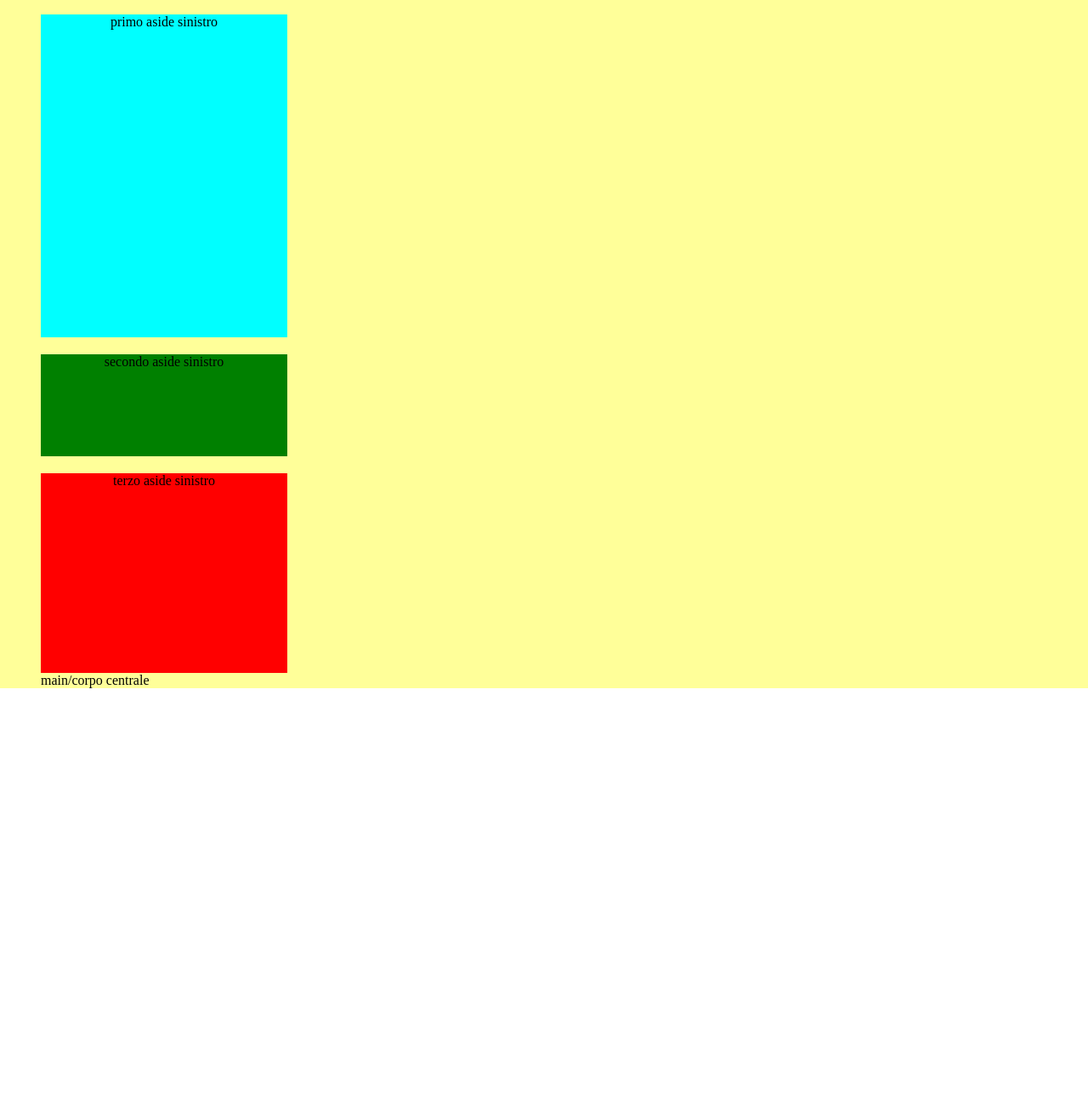
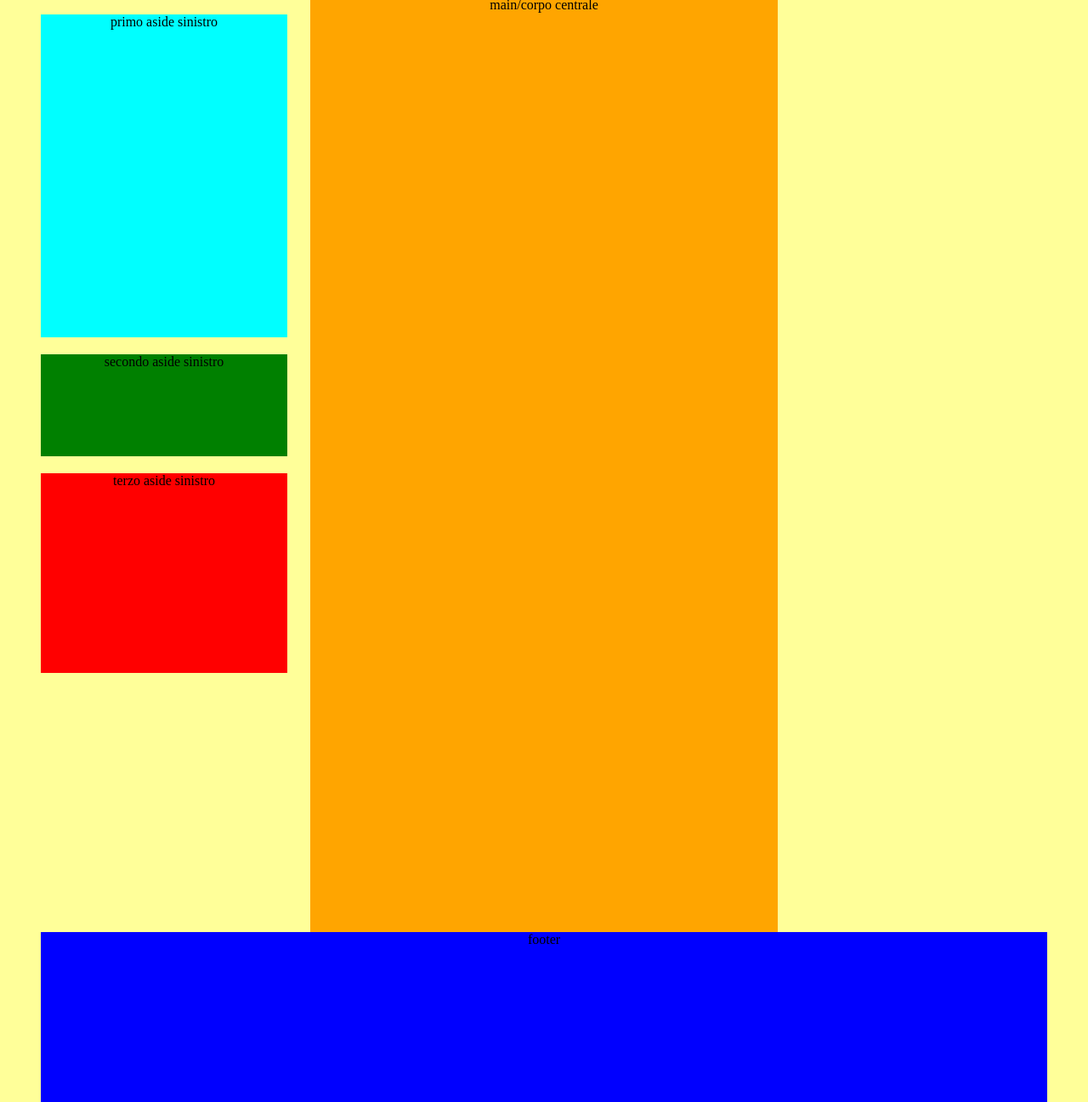
Before and after one commit to Alessandro-Fraternali/htmlcss-struttura-wp, a plain HTML site: page index.html in a window 1280 px wide. Shown: the part 298-1595 px from the top of the page at 85% size. Before the commit the page ends 1108 px from the top, so only its background shows below. Drawn offline with Linux system fonts and the light colour scheme.

Commit message:
aside sinistri riassunti in classe - main ok

```diff
--- a/css/style.css
+++ b/css/style.css
@@ -24,30 +24,49 @@ nav {
   /* end debug */
   height: 50px;
 }
-.sx1 {
+.asidesinistri {
+  float: left;
+  width: 290px;
+}
+#sx1 {
   margin-top: 20px;
+
+  /* debug */
   height: 380px;
-  width: 290px;
-  /* debug */
   background-color: cyan;
   text-align: center;
   /* end debug */
 }
-.sx2 {
+#sx2 {
   margin-top: 20px;
+  /* debug */
   height: 120px;
-  width: 290px;
-  /* debug */
   background-color: green;
   text-align: center;
   /* end debug */
 }
-.sx3 {
+#sx3 {
   margin-top: 20px;
+  /* debug */
   height: 235px;
-  width: 290px;
-  /* debug */
   background-color: red;
   text-align: center;
   /* end debug */
 }
+main {
+  /* debug */
+  background-color: orange;
+  text-align: center;
+  height: 1100px;
+  /* end debug */
+  width: 550px;
+  margin: 0 auto;
+}
+footer {
+  /* debug */
+  background-color: blue;
+  text-align: center;
+  height: 200px;
+  /* end debug */
+  clear: both;
+}
--- a/index.html
+++ b/index.html
@@ -14,14 +14,16 @@
         barra di navigazione
       </nav>
       <!-- inizio aside sinistri -->
-      <aside class="sx1">
-        primo aside sinistro
-      </aside>
-      <aside class="sx2">
-        secondo aside sinistro
-      </aside>
-      <aside class="sx3">
-        terzo aside sinistro
+      <aside class="asidesinistri">
+        <aside id="sx1">
+          primo aside sinistro
+        </aside>
+        <aside id="sx2">
+          secondo aside sinistro
+        </aside>
+        <aside id="sx3">
+          terzo aside sinistro
+        </aside>
       </aside>
       <!-- parte centrale -->
       <main>
@@ -35,7 +37,7 @@
 
       </aside>
       <!-- footer con tabella(?) aside copyrigth e icone -->
-      <footer> </footer>
+      <footer> footer </footer>
     </div>
   </body>
 </html>
```
